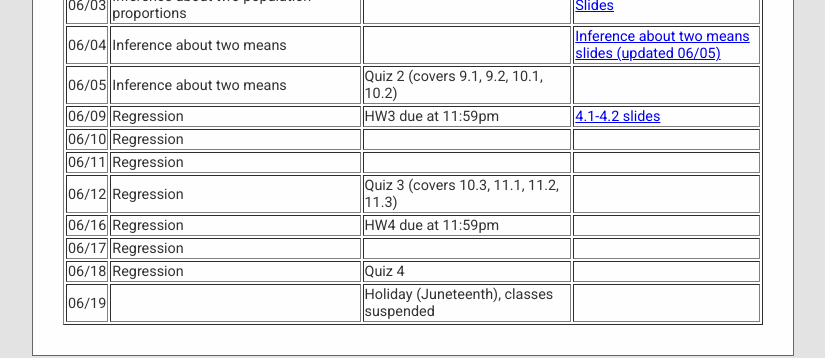
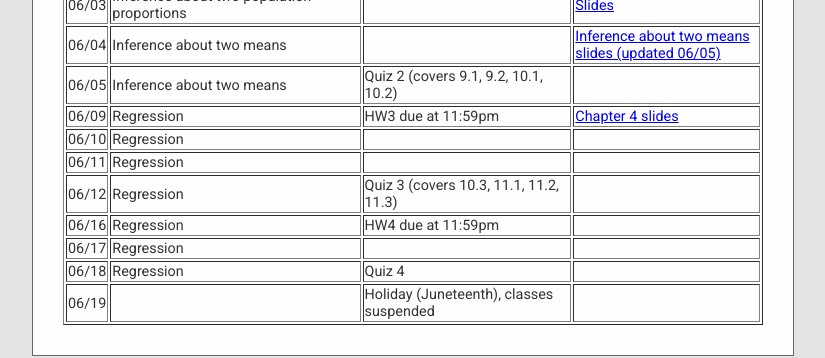
Before and after one commit to cesail/cesail.github.io, a Jekyll site: the page built from courses/25s1ma116/index.html, in a window 1280 px wide. Shown: the part 798-1156 px from the top of the page, without its empty margins (227-1052 px from the left). Built offline with Jekyll 4.4.1, drawn with Linux system fonts in a browser that asks for light colours; some web fonts are replaced; a script that is not in the unit is left out.

Commit message:
Update index.html

```diff
--- a/courses/25s1ma116/index.html
+++ b/courses/25s1ma116/index.html
@@ -167,7 +167,7 @@
    <tr><td> 06/09 </td>
      <td> Regression </td>
      <td> HW3 due at 11:59pm </td>
-    <td>  <a href="Ch4.pdf"> 4.1-4.2 slides </a> </td>
+    <td>  <a href="Ch4.pdf"> Chapter 4 slides </a> </td>
   </tr>
 
   <tr><td> 06/10 </td>
```
